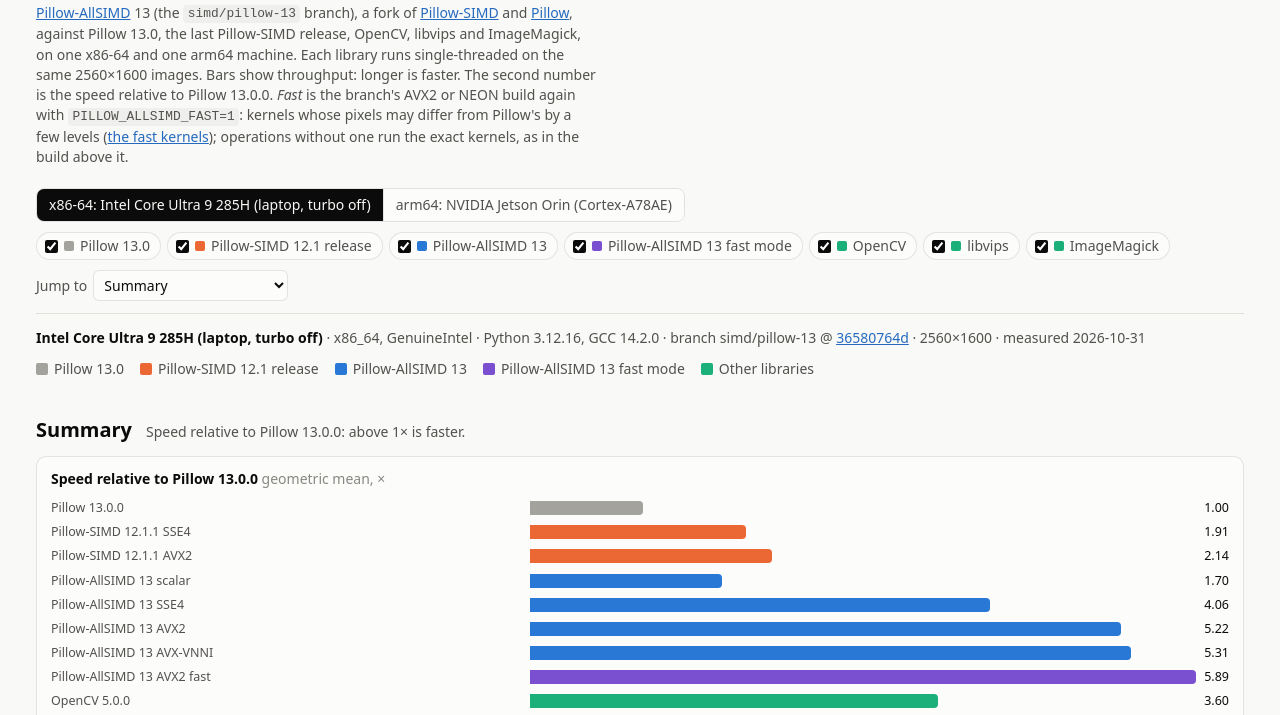
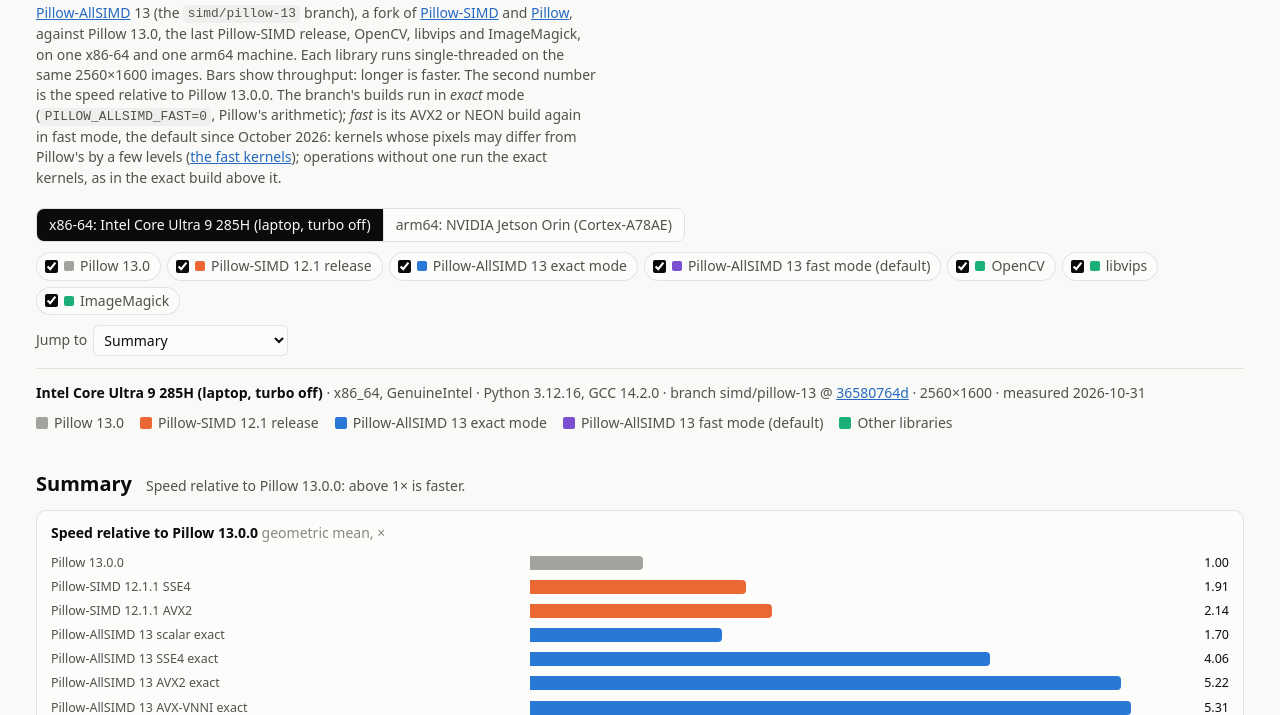
Before and after one commit to desmoteo/pillow-allsimd-perf, a plain HTML site: page docs/index.html in a window 1280 px wide. Shown: the part 76-791 px from the top of the page. Drawn offline with Linux system fonts and the light colour scheme.

Commit message:
Exact and fast mode explicit per variant: fast is the branch's default now
Pillow-AllSIMD turned fast mode on by default. The branch builds keep
measuring exact mode (PILLOW_ALLSIMD_FAST=0), so their names and the older
results mean the same; the -fast variants are the default. The page says
which is which.

Co-Authored-By: Claude Opus 5.5 <noreply@anthropic.com>

```diff
--- a/docs/app.js
+++ b/docs/app.js
@@ -6,8 +6,8 @@ const ISA_ORDER = ["scalar", "sse4", "avx2", "avxvnni", "neon"];
 const FAMILIES = [
   { id: "upstream", label: "Pillow 13.0", color: "--upstream" },
   { id: "release", label: "Pillow-SIMD 12.1 release", color: "--release" },
-  { id: "branch", label: "Pillow-AllSIMD 13", color: "--branch" },
-  { id: "fast", label: "Pillow-AllSIMD 13 fast mode", color: "--fast" },
+  { id: "branch", label: "Pillow-AllSIMD 13 exact mode", color: "--branch" },
+  { id: "fast", label: "Pillow-AllSIMD 13 fast mode (default)", color: "--fast" },
   { id: "opencv", label: "OpenCV", color: "--other" },
   { id: "vips", label: "libvips", color: "--other" },
   { id: "wand", label: "ImageMagick", color: "--other" },
@@ -37,7 +37,7 @@ function describe(name, v) {
   }
   if (name.startsWith("branch-")) {
     const isa = name.slice(7);
-    return { label: `Pillow-AllSIMD 13 ${ISA[isa] || isa}`, fam: "branch", order: 20 + ISA_ORDER.indexOf(isa) };
+    return { label: `Pillow-AllSIMD 13 ${ISA[isa] || isa} exact`, fam: "branch", order: 20 + ISA_ORDER.indexOf(isa) };
   }
   if ((m = name.match(/^pillow-simd-(\d+\.\d+\.\d+)(?:\.post\d+)?-(\w+)$/))) {
     return { label: `Pillow-SIMD ${m[1]} ${ISA[m[2]] || m[2]}`, fam: "release", order: 10 + ISA_ORDER.indexOf(m[2]) };
--- a/docs/index.html
+++ b/docs/index.html
@@ -18,11 +18,12 @@
       Pillow 13.0, the last Pillow-SIMD release, OpenCV, libvips and ImageMagick, on one
       x86-64 and one arm64 machine. Each library runs single-threaded on the same
       2560&times;1600 images. Bars show throughput: longer is faster. The second number is
-      the speed relative to Pillow 13.0.0. <em>Fast</em> is the branch's AVX2 or NEON
-      build again with <code>PILLOW_ALLSIMD_FAST=1</code>: kernels whose pixels may differ from
-      Pillow's by a few levels (<a href="https://github.com/desmoteo/pillow-allsimd/blob/simd/pillow-13/SIMD_FAST_KERNELS.md">the
-      fast kernels</a>); operations without one run the exact kernels, as in the build
-      above it.</p>
+      the speed relative to Pillow 13.0.0. The branch's builds run in <em>exact</em> mode
+      (<code>PILLOW_ALLSIMD_FAST=0</code>, Pillow's arithmetic); <em>fast</em> is its AVX2 or
+      NEON build again in fast mode, the default since October 2026: kernels whose pixels
+      may differ from Pillow's by a few levels (<a href="https://github.com/desmoteo/pillow-allsimd/blob/simd/pillow-13/SIMD_FAST_KERNELS.md">the
+      fast kernels</a>); operations without one run the exact kernels, as in the exact
+      build above it.</p>
   </header>
 
   <div class="controls" role="region" aria-label="Filters">
```
Also changed, not shown: 2 other files.
